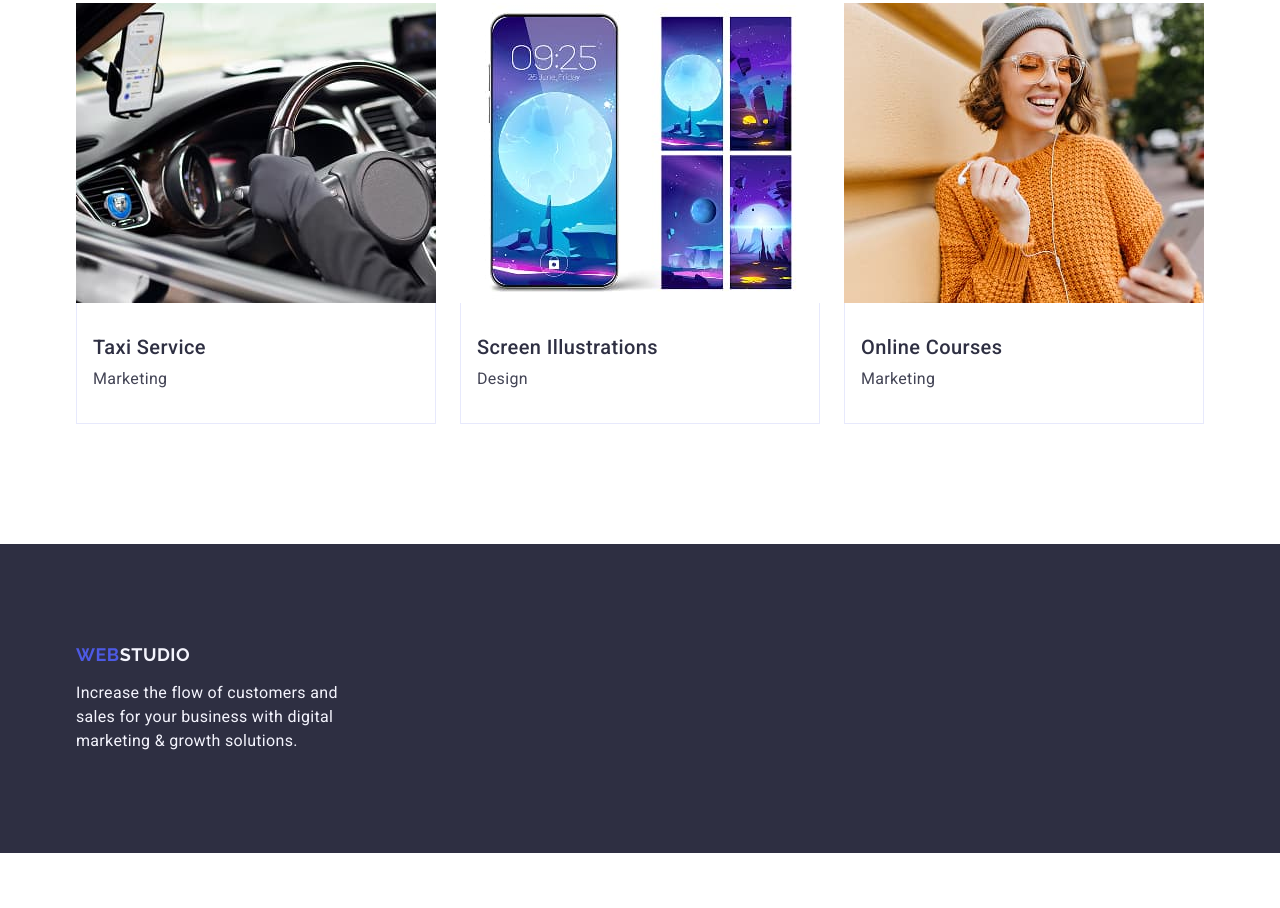
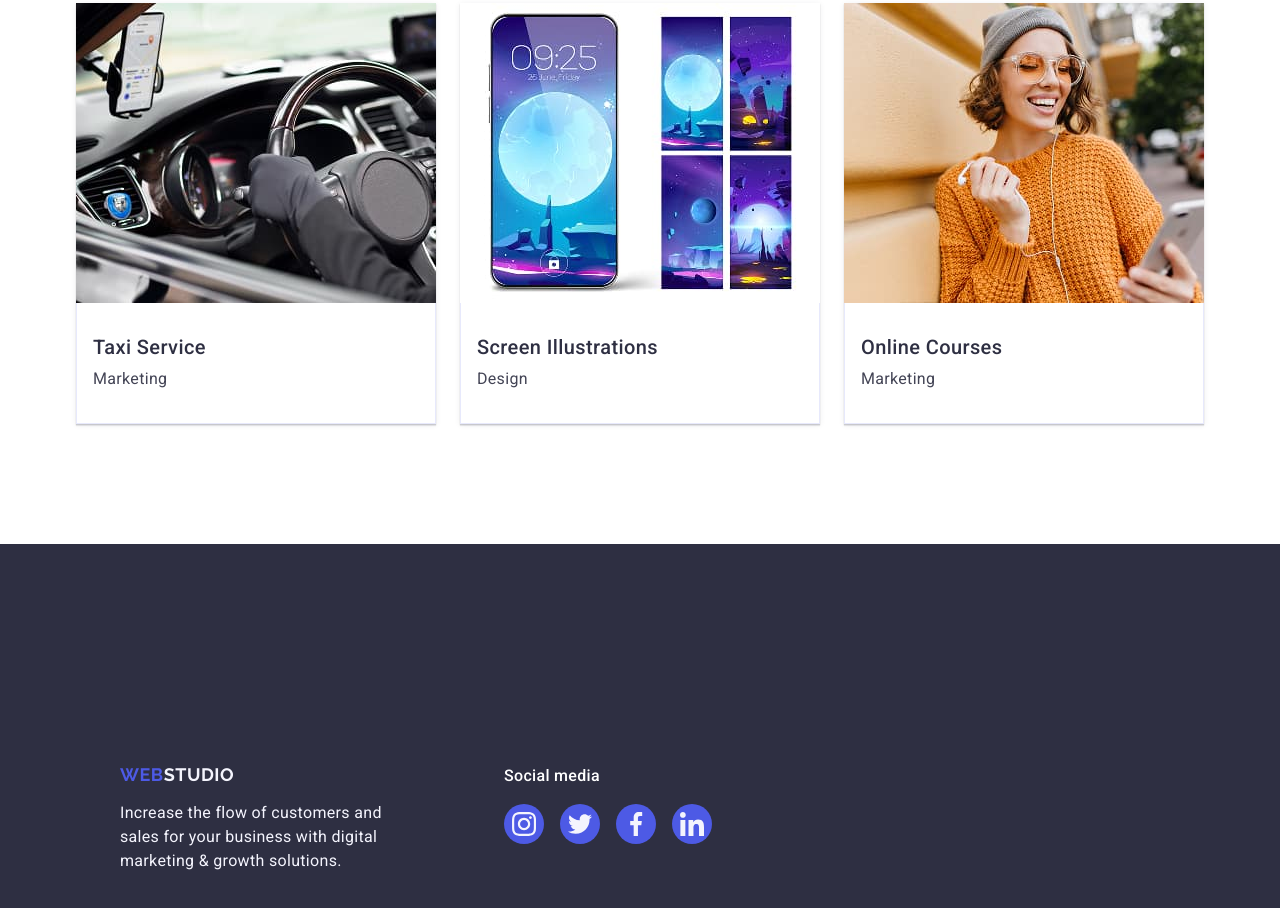
Before and after one commit to alina-demkova/goit-markup-hw-04, a plain HTML site: page index.html in a window 1280 px wide. Shown: the part 2607-3515 px from the top of the page. Before the commit the page ends 3460 px from the top, so only its background shows below. Drawn offline with nearby package versions, Linux system fonts and the light colour scheme.

Commit message:
add final

```diff
--- a/css/styles.css
+++ b/css/styles.css
@@ -353,6 +353,9 @@ img {
 
 .portfolio-item {
   width: calc((100% - 48px) / 3);
+  box-shadow: 0px 1px 6px rgba(46, 47, 66, 0.08),
+    0px 1px 1px rgba(46, 47, 66, 0.16), 0px 2px 1px rgba(46, 47, 66, 0.08);
+  transition: box-shadow 250ms cubic-bezier(0.4, 0, 0.2, 1);
 }
 .portfolio-item:hover .portfolio-item-text {
   transform: translateY(0);
@@ -430,3 +433,49 @@ img {
   color: #f4f4fd;
   max-width: 264px;
 }
+.container-footer {
+  display: flex;
+  align-items: baseline;
+}
+
+.footer-logo-wrap {
+  margin: 120px;
+}
+.footer-paragraph-text {
+  font-weight: 500;
+font-size: 16px;
+line-height: 1.5;
+letter-spacing: 0.02em;
+color: #fff;
+margin-bottom: 16px;
+}
+
+.footer-soc {
+  display: flex;
+  gap: 16px;
+}
+
+.footer-list {
+  width: 40px;
+  height: 40px;
+}
+ .footer-link {
+  width: 100%;
+  height: 100%;
+  background-color: #4d5ae5;
+  border-radius: 50%;
+  display: flex;
+  align-items: center;
+  justify-content: center;
+transition: background-color 250ms cubic-bezier(0.4, 0, 0.2, 1);;
+ }
+
+ .footer-link:hover,
+ .footer-link:focus {
+  background-color: #31d0aa;
+
+ }
+
+ .smi-footer {
+  fill: #f4f4fd;
+ }
--- a/index.html
+++ b/index.html
@@ -297,6 +297,7 @@
           </ul>
         </div>
       </section>
+
       <section class="portfolio">
         <div class="container">
           <h2 class="portfolio-title">Our Portfolio</h2>
@@ -316,13 +317,14 @@
                   · Cloud Storage App
                 </p>
               </div>
-
               <div class="app">
                 <h3 class="portfolio-subtitle">Banking App</h3>
                 <p class="portfolio-text">App</p>
               </div>
             </li>
+
             <li class="portfolio-item">
+              <div class="portfolio-item-picture">
                 <img
                   src="./images/img-6.jpg"
                   alt="Cashless Payment"
@@ -330,12 +332,20 @@
                   height="300"
                   class="portfolio-image"
                 />
+                <p class="portfolio-item-text">
+                  14 Stylish and User-Friendly App Design Concepts · Task
+                  Manager App · Calorie Tracker App · Exotic Fruit Ecommerce App
+                  · Cloud Storage App
+                </p>
+              </div>
               <div class="app">
                 <h3 class="portfolio-subtitle">Cashless Payment</h3>
                 <p class="portfolio-text">Marketing</p>
               </div>
             </li>
+
             <li class="portfolio-item">
+              <div class="portfolio-item-picture">
                 <img
                   src="./images/img-7.jpg"
                   alt="Meditation App"
@@ -343,12 +353,20 @@
                   height="300"
                   class="portfolio-image"
                 />
+                <p class="portfolio-item-text">
+                  14 Stylish and User-Friendly App Design Concepts · Task
+                  Manager App · Calorie Tracker App · Exotic Fruit Ecommerce App
+                  · Cloud Storage App
+                </p>
+              </div>
               <div class="app">
                 <h3 class="portfolio-subtitle">Meditation App</h3>
                 <p class="portfolio-text">App</p>
               </div>
             </li>
+
             <li class="portfolio-item">
+              <div class="portfolio-item-picture">
                 <img
                   src="./images/img-8.jpg"
                   alt="Taxi Service"
@@ -356,12 +374,20 @@
                   height="300"
                   class="portfolio-image"
                 />
+                <p class="portfolio-item-text">
+                  14 Stylish and User-Friendly App Design Concepts · Task
+                  Manager App · Calorie Tracker App · Exotic Fruit Ecommerce App
+                  · Cloud Storage App
+                </p>
+              </div>
               <div class="app">
                 <h3 class="portfolio-subtitle">Taxi Service</h3>
                 <p class="portfolio-text">Marketing</p>
               </div>
             </li>
+
             <li class="portfolio-item">
+              <div class="portfolio-item-picture">
                 <img
                   src="./images/img-9.jpg"
                   alt="Screen Illustrations"
@@ -369,12 +395,21 @@
                   height="300"
                   class="portfolio-image"
                 />
+                <p class="portfolio-item-text">
+                  14 Stylish and User-Friendly App Design Concepts · Task
+                  Manager App · Calorie Tracker App · Exotic Fruit Ecommerce App
+                  · Cloud Storage App
+                </p>
+              </div>
+
               <div class="app">
                 <h3 class="portfolio-subtitle">Screen Illustrations</h3>
                 <p class="portfolio-text">Design</p>
               </div>
             </li>
+
             <li class="portfolio-item">
+              <div class="portfolio-item-picture">
                 <img
                   src="./images/img-10.jpg"
                   alt="Online Courses"
@@ -382,6 +417,12 @@
                   height="300"
                   class="portfolio-image"
                 />
+                <p class="portfolio-item-text">
+                  14 Stylish and User-Friendly App Design Concepts · Task
+                  Manager App · Calorie Tracker App · Exotic Fruit Ecommerce App
+                  · Cloud Storage App
+                </p>
+              </div>
               <div class="app">
                 <h3 class="portfolio-subtitle">Online Courses</h3>
                 <p class="portfolio-text">Marketing</p>
@@ -391,8 +432,10 @@
         </div>
       </section>
     </main>
+
     <footer class="page-footer">
-      <div class="container">
+      <div class="container-footer">
+        <div class="footer-logo-wrap">
           <a class="logo-footer-logo" href="./index.html"
           >Web<span class="logo-part">Studio</span></a
         >
@@ -401,6 +444,42 @@
           digital marketing & growth solutions.
         </p>
       </div>
+      <div>
+        <p class="footer-paragraph-text">Social media</p>
+        <ul class="footer-soc">
+          <li class="footer-list">
+            <a href="" class="footer-link">
+              <svg class="smi-footer" width="24" height="24">
+                <use href="./images/icons.svg#icon-instagram"></use>
+              </svg>
+            </a>
+          </li>
+          <li class="footer-list">
+            <a href="" class="footer-link">
+              <svg class="smi-footer" width="24" height="24">
+                <use href="./images/icons.svg#icon-twitter"></use>
+              </svg>
+            </a>
+          </li>
+          <li class="footer-list">
+            <a href="" class="footer-link">
+              <svg class="smi-footer" width="24" height="24">
+                <use href="./images/icons.svg#icon-facebook"></use>
+              </svg>
+            </a>
+          </li>
+          <li class="footer-list">
+            <a href="" class="footer-link">
+              <svg class="smi-footer" width="24" height="24">
+                <use href="./images/icons.svg#icon-linkedin"></use>
+              </svg>
+            </a>
+          </li>
+        </ul>
+      </div>
+
+      </div>
+
     </footer>
   </body>
 </html>
```
Lines whose indentation alone changed are shown as unchanged.
